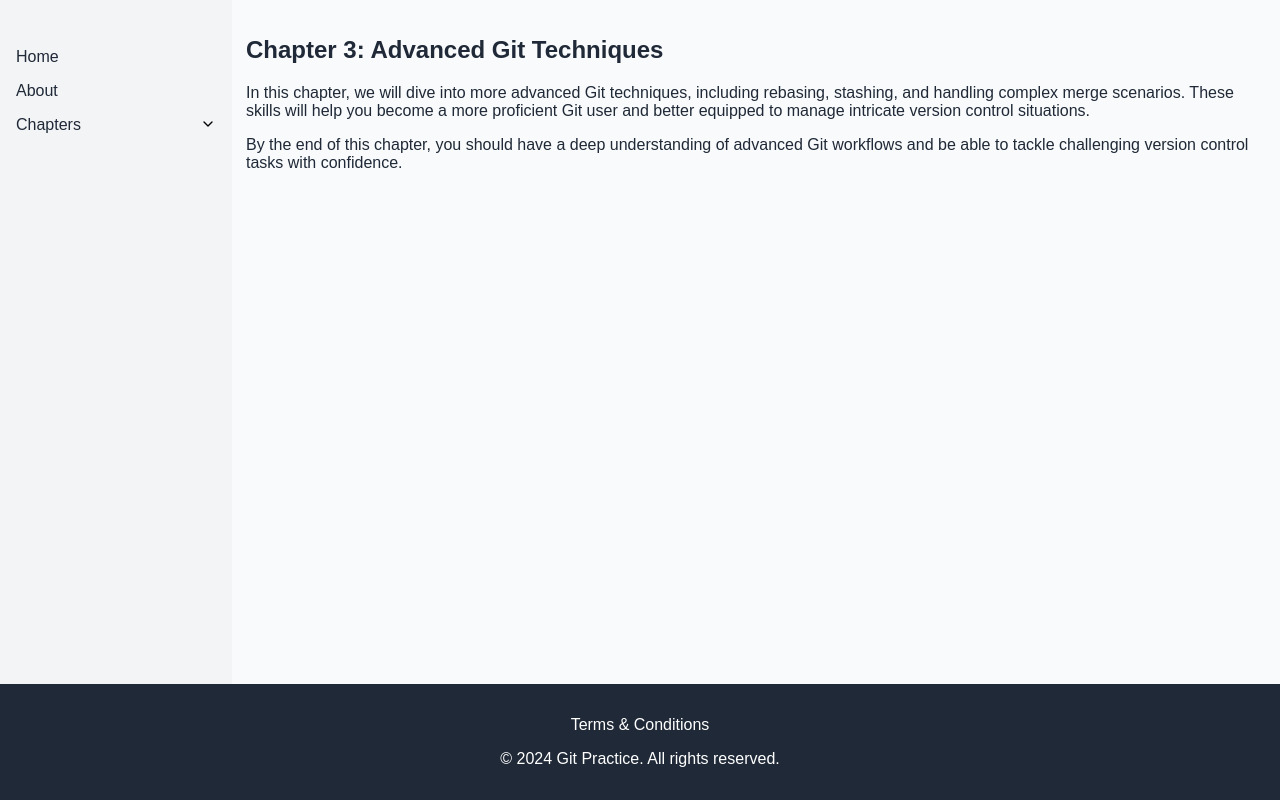
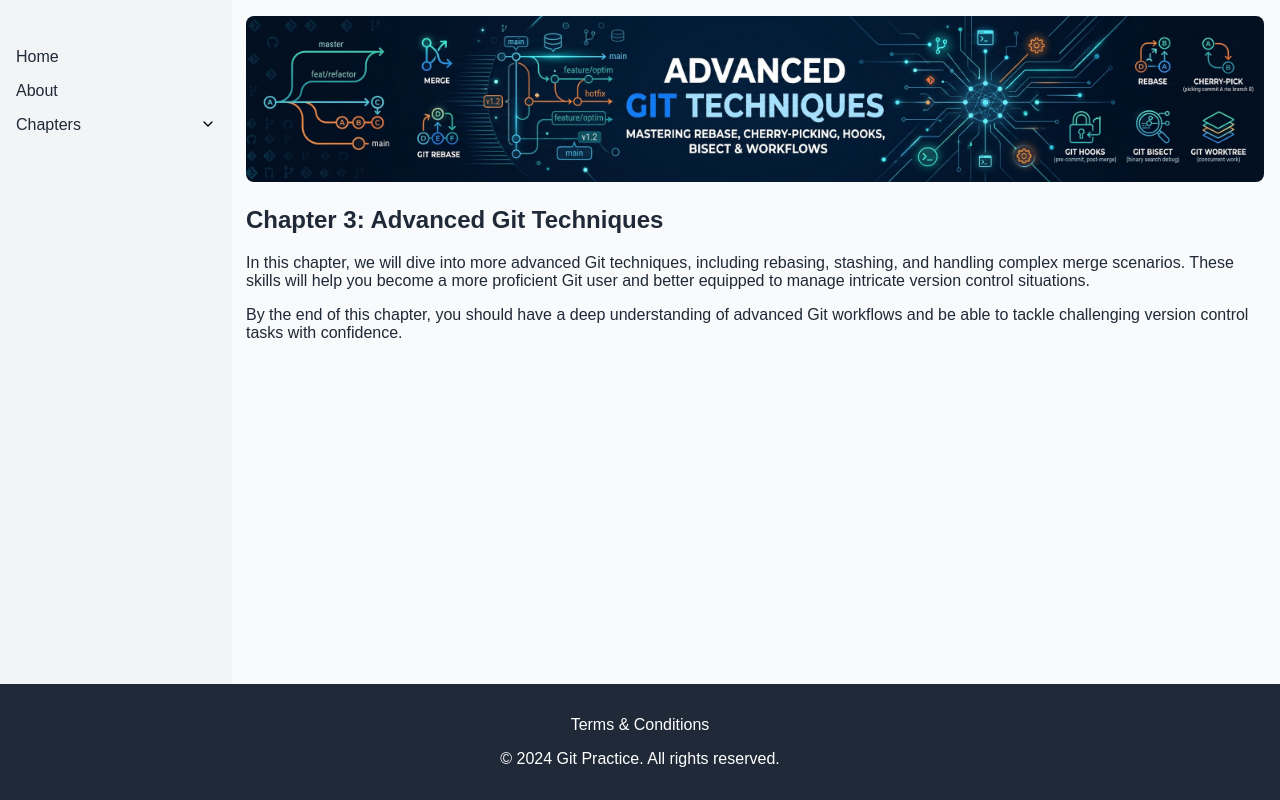
Before and after one commit to jaseemahmed/git-practice, a plain HTML site: page Chapters/advanced-git-techniques.html in a window 1280 px wide. Drawn offline with Linux system fonts and the light colour scheme.

Commit message:
feat: added banner image for chapters (#25)
## What changed

- Added banner image for each chapter pages on top of the page
- Banner image is of full width and a max height of 250px

## Why

- To give the chapters a better look and convey content in one single
image
- To make the pages a blog like layout

## How to check

1. Open index.html in a browser or in live server
2. Open each Chapters page by clicking the cards or the nav links and
look at the top of each page.

## Screenshots (for UI changes)
<img width="1920" height="989" alt="image"
src="https://github.com/user-attachments/assets/1536daf9-f795-408a-8c5e-47533bdec6db"
/>


## Checklist

- [x] Small, focused change
- [x] Commits follow Conventional Commits
- [x] No unrelated changes included

Closes #22

```diff
--- a/Chapters/advanced-git-techniques.html
+++ b/Chapters/advanced-git-techniques.html
@@ -35,6 +35,12 @@
       </nav>
     </aside>
     <main class="site-content">
+      <img
+        class="chapter-thumbnail-page"
+        src="/images/advanced-page.jpg"
+        alt="Advanced Git Techniques Thumbnail"
+        width="100%"
+      />
       <h2>Chapter 3: Advanced Git Techniques</h2>
       <p>
         In this chapter, we will dive into more advanced Git techniques,
--- a/styles.css
+++ b/styles.css
@@ -131,3 +131,9 @@ body {
   color: #ffffff;
   text-decoration: none;
 }
+.chapter-thumbnail-page {
+  width: 100%;
+  max-height: 250px;
+  object-fit: cover;
+  border-radius: 8px;
+}
```
Also changed, not shown: Chapters/basic-git-commands.html (+6 -0 lines), Chapters/introduction-to-git.html (+6 -0 lines), images/advanced-page.jpg (added), images/basic-page.jpg (added), images/intro-page.jpg (added).
